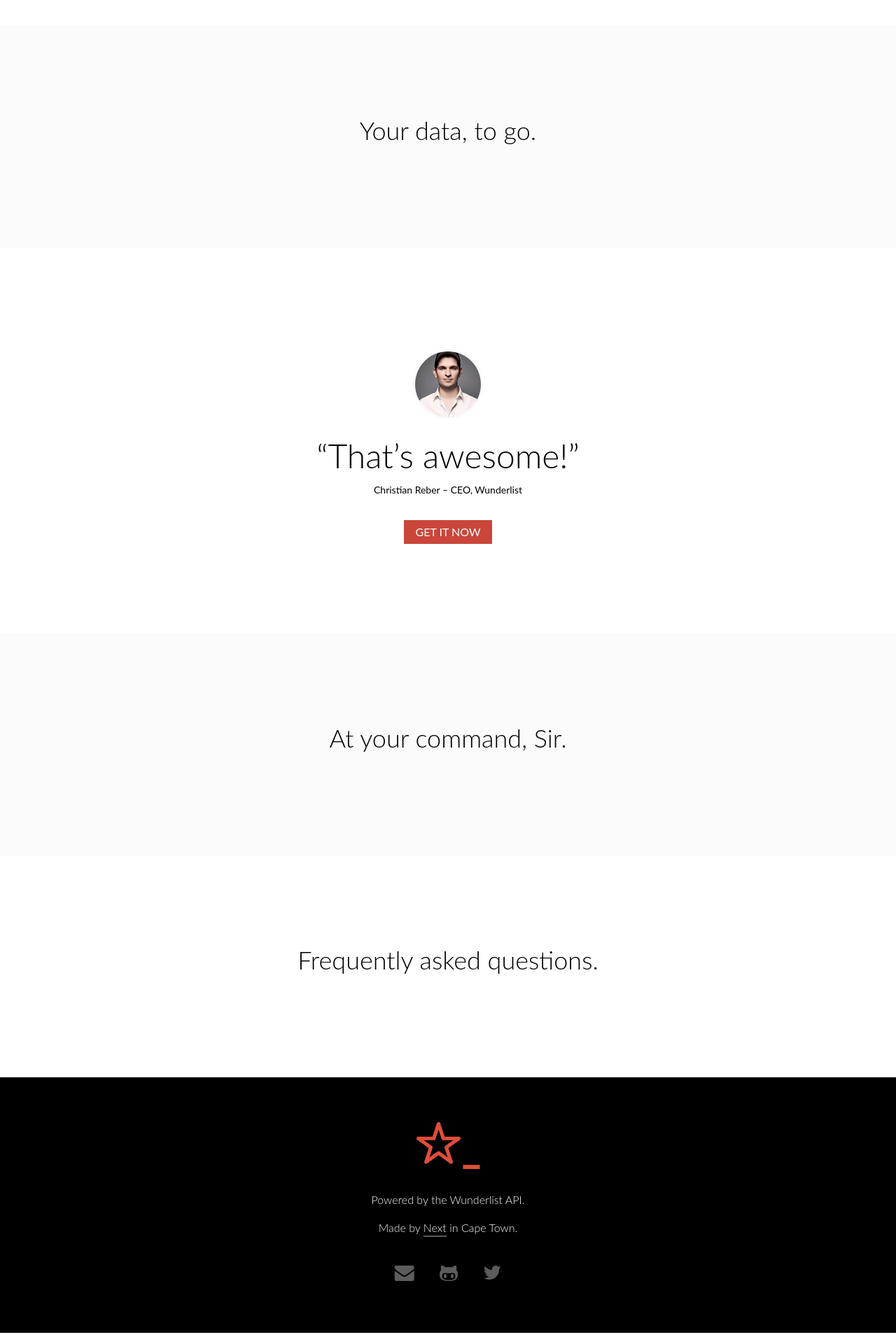
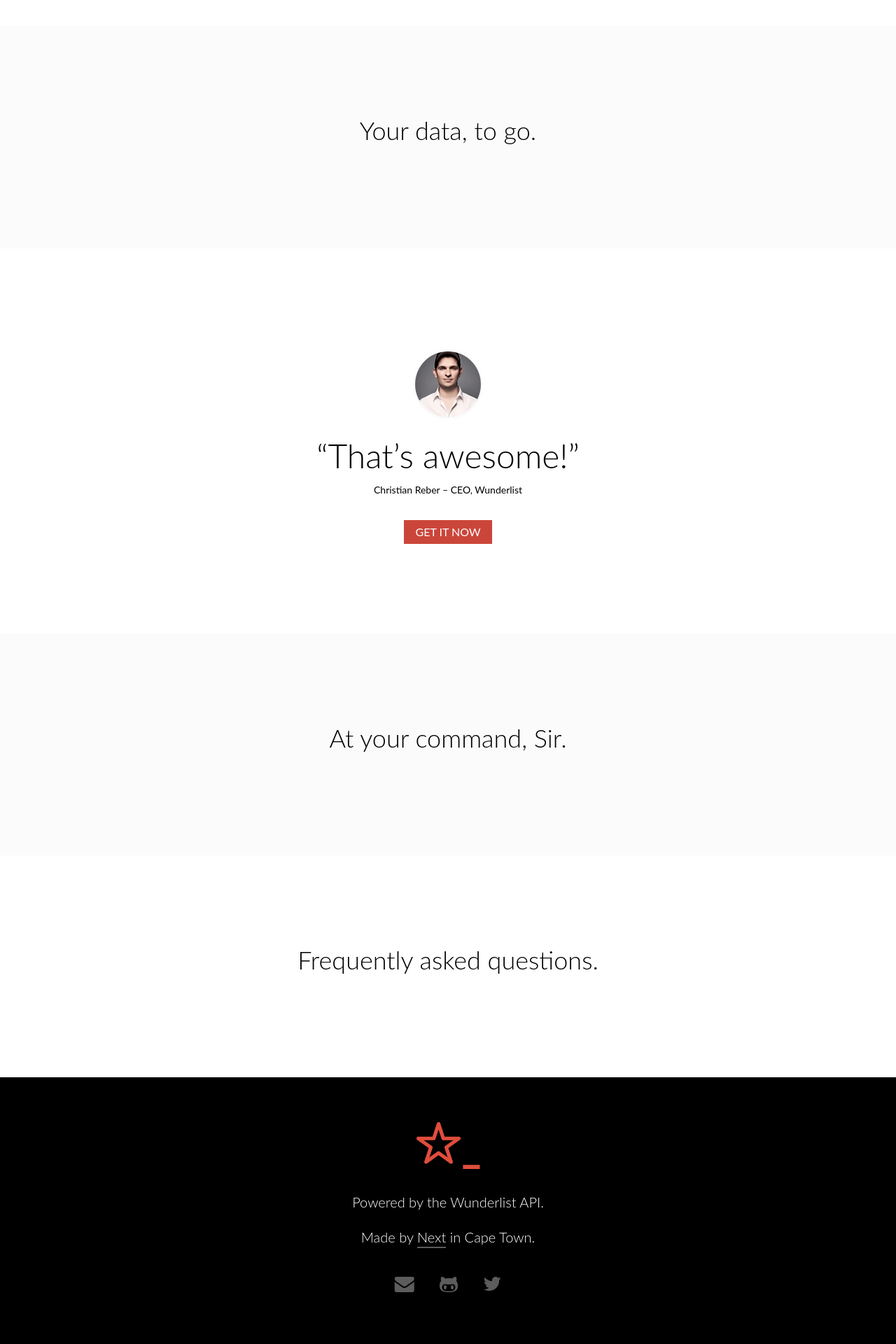
Before and after one commit to wayneashleyberry/wunderline, a Jekyll site: the page built from index.html, in a window 1280 px wide. Shown: the part 1661-3581 px from the top of the page at 70% size. Built offline with Jekyll 4.4.1, drawn with Linux system fonts in a browser that asks for light colours; some web fonts are replaced.

Commit message:
Increase paragraph default font size

```diff
--- a/_sass/base/paragraph.scss
+++ b/_sass/base/paragraph.scss
@@ -3,6 +3,7 @@
 \* -------------------------------------------------------------------------- */
 
 p {
+    font-size: 1.25em; /* 20 / 16 */
     margin-top: 0;
 
     a {
```
